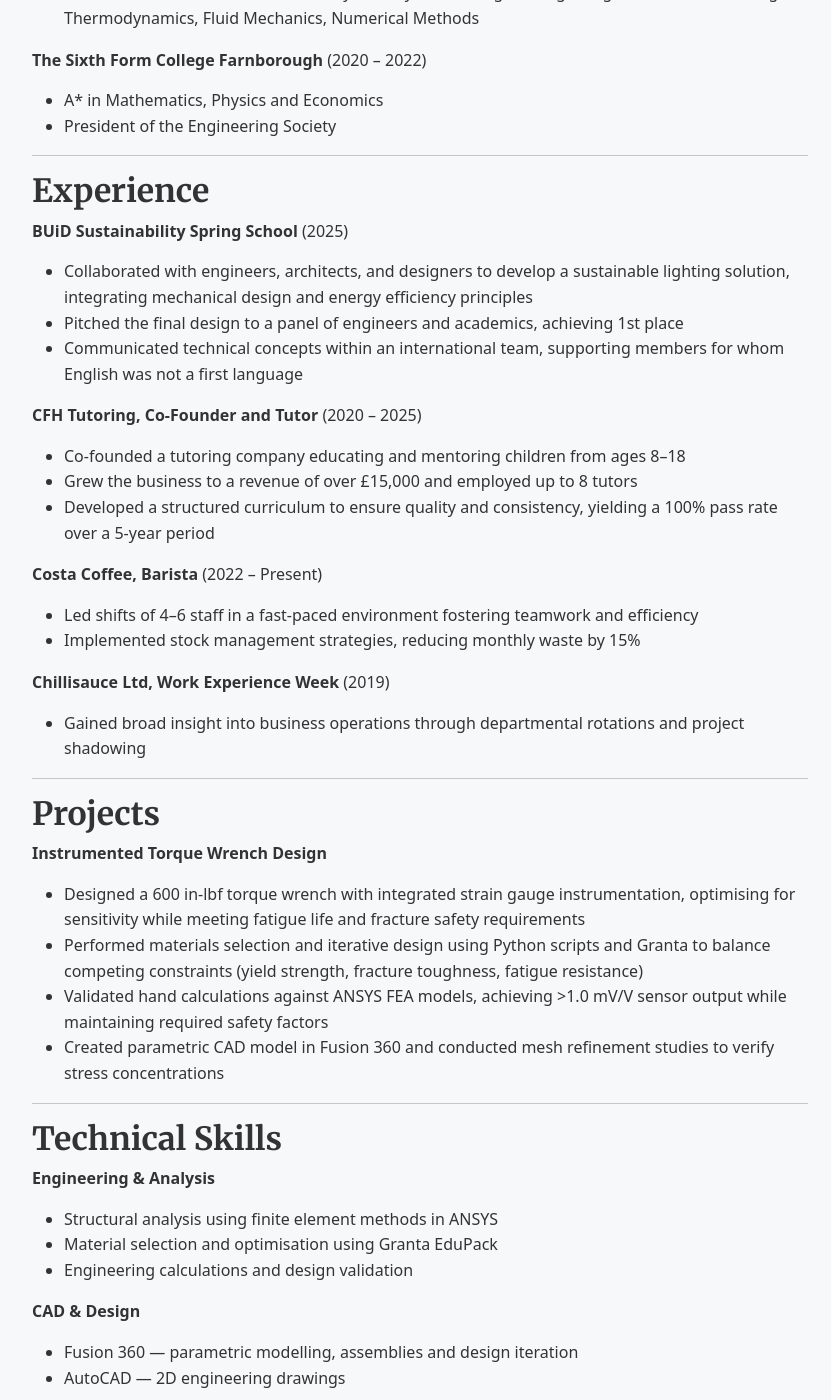
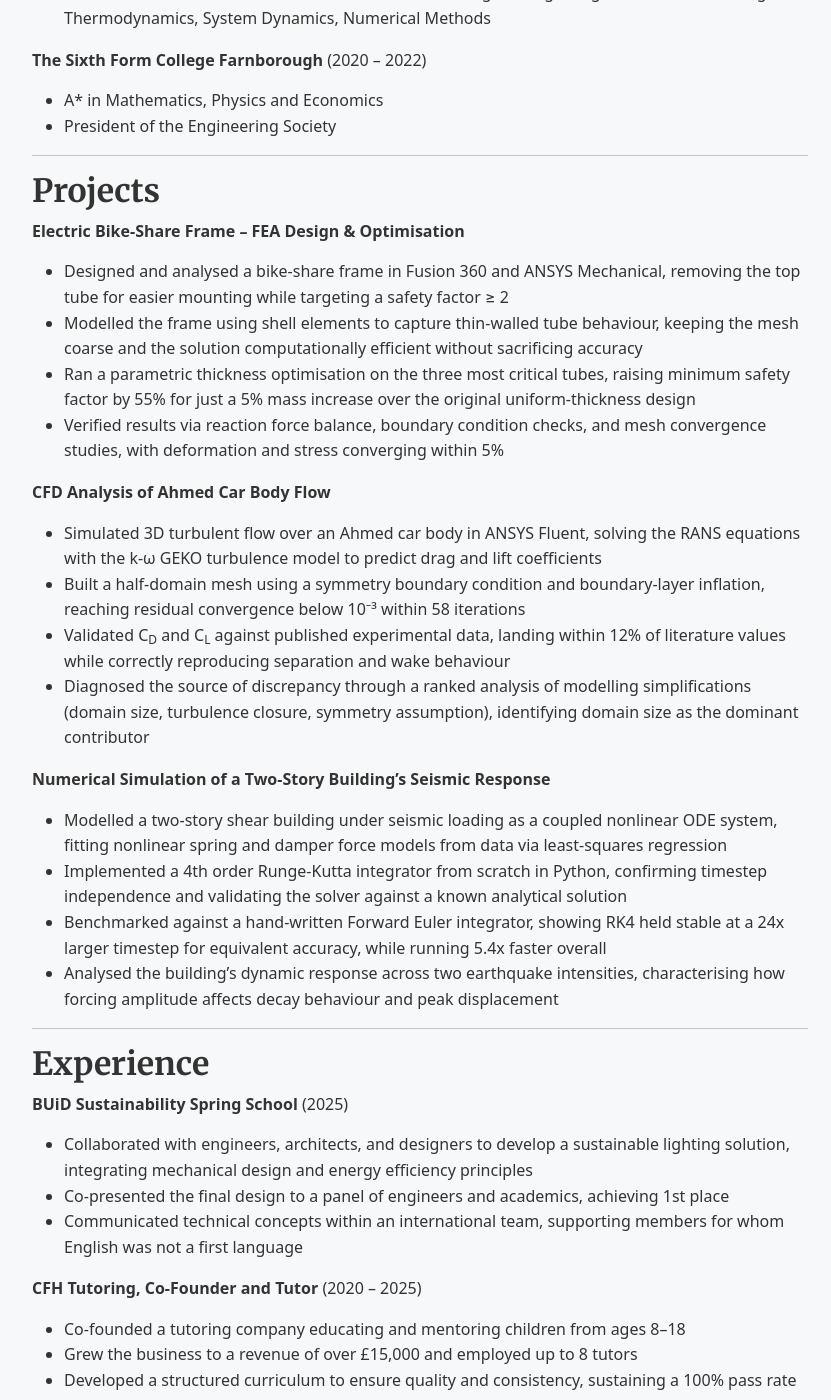
Before and after one commit to CPearson03/CPearson03.github.io, a Jekyll site: the page built from _pages/cv.md, in a window 1280 px wide and 1400 px high, scrolled down 360 px. Shown: the whole window, without its empty margins (220-1051 px from the left). Built offline with Jekyll 4.4.1, drawn with Linux system fonts in a browser that asks for light colours; some of the changed text lies outside the part shown.

Commit message:
finishing touches

```diff
--- a/_pages/cv.md
+++ b/_pages/cv.md
@@ -26,67 +25,60 @@ permalink: /cv/
 
 ---
 
+## Projects
+
+**Electric Bike-Share Frame – FEA Design & Optimisation**
+- Designed and analysed a bike-share frame in Fusion 360 and ANSYS Mechanical, removing the top tube for easier mounting while targeting a safety factor ≥ 2
+- Modelled the frame using shell elements to capture thin-walled tube behaviour, keeping the mesh coarse and the solution computationally efficient without sacrificing accuracy
+- Ran a parametric thickness optimisation on the three most critical tubes, raising minimum safety factor by 55% for just a 5% mass increase over the original uniform-thickness design
+- Verified results via reaction force balance, boundary condition checks, and mesh convergence studies, with deformation and stress converging within 5%
+
+**CFD Analysis of Ahmed Car Body Flow**
+- Simulated 3D turbulent flow over an Ahmed car body in ANSYS Fluent, solving the RANS equations with the k-ω GEKO turbulence model to predict drag and lift coefficients
+- Built a half-domain mesh using a symmetry boundary condition and boundary-layer inflation, reaching residual convergence below 10⁻³ within 58 iterations
+- Validated C<sub>D</sub> and C<sub>L</sub> against published experimental data, landing within 12% of literature values while correctly reproducing separation and wake behaviour
+- Diagnosed the source of discrepancy through a ranked analysis of modelling simplifications (domain size, turbulence closure, symmetry assumption), identifying domain size as the dominant contributor
+
+**Numerical Simulation of a Two-Story Building's Seismic Response**
+- Modelled a two-story shear building under seismic loading as a coupled nonlinear ODE system, fitting nonlinear spring and damper force models from data via least-squares regression
+- Implemented a 4th order Runge-Kutta integrator from scratch in Python, confirming timestep independence and validating the solver against a known analytical solution
+- Benchmarked against a hand-written Forward Euler integrator, showing RK4 held stable at a 24x larger timestep for equivalent accuracy, while running 5.4x faster overall
+- Analysed the building's dynamic response across two earthquake intensities, characterising how forcing amplitude affects decay behaviour and peak displacement
+
+---
+
 ## Experience
 
 **BUiD Sustainability Spring School** (2025)
 - Collaborated with engineers, architects, and designers to develop a sustainable lighting solution, integrating mechanical design and energy efficiency principles
-- Pitched the final design to a panel of engineers and academics, achieving 1st place
+- Co-presented the final design to a panel of engineers and academics, achieving 1st place
 - Communicated technical concepts within an international team, supporting members for whom English was not a first language
 
 **CFH Tutoring, Co-Founder and Tutor** (2020 – 2025)
 - Co-founded a tutoring company educating and mentoring children from ages 8–18
 - Grew the business to a revenue of over £15,000 and employed up to 8 tutors
-- Developed a structured curriculum to ensure quality and consistency, yielding a 100% pass rate over a 5-year period
+- Developed a structured curriculum to ensure quality and consistency, sustaining a 100% pass rate over a 5-year period
 
 **Costa Coffee, Barista** (2022 – Present)
 - Led shifts of 4–6 staff in a fast-paced environment fostering teamwork and efficiency
-- Implemented stock management strategies, reducing monthly waste by 15%
-
-**Chillisauce Ltd, Work Experience Week** (2019)
-- Gained broad insight into business operations through departmental rotations and project shadowing
-
----
-
-## Projects
-
-**Instrumented Torque Wrench Design**
-- Designed a 600 in-lbf torque wrench with integrated strain gauge instrumentation, optimising for sensitivity while meeting fatigue life and fracture safety requirements
-- Performed materials selection and iterative design using Python scripts and Granta to balance competing constraints (yield strength, fracture toughness, fatigue resistance)
-- Validated hand calculations against ANSYS FEA models, achieving >1.0 mV/V sensor output while maintaining required safety factors
-- Created parametric CAD model in Fusion 360 and conducted mesh refinement studies to verify stress concentrations
+- Analysed sales data to forecast demand and implement stock management strategies, reducing monthly waste by 15%
 
 ---
 
 ## Technical Skills
 
-**Engineering & Analysis**
-- Structural analysis using finite element methods in ANSYS
-- Material selection and optimisation using Granta EduPack
-- Engineering calculations and design validation
+**Software**
+- ANSYS Fluent, ANSYS Mechanical, Fusion 360, Granta EduPack
 
-**CAD & Design**
-- Fusion 360 — parametric modelling, assemblies and design iteration
-- AutoCAD — 2D engineering drawings
+**Programming & Numerical Methods**
+- Python (NumPy, Matplotlib), MATLAB, nonlinear ODE modelling, least-squares regression
 
-**Programming & Computational Tools**
-- Python — primary language for engineering scripting and numerical analysis
-- MATLAB — foundational experience from engineering coursework
+**Manufacturing & Testing**
+- Mill and lathe operation, tensile testing, ASTM standards
 
-**Laboratory & Manufacturing**
-- Operation of mill, lathe, and bandsaw for prototype fabrication
-- Mechanical testing using tensile testing machines in accordance with ASTM standards
-- Oscilloscope analysis of free and forced vibration response in dynamic systems
-
-**Technical Communication**
-- Technical reporting using LaTeX and Microsoft Office
+**Engineering Analysis**
+- FEA, CFD, mesh convergence, simulation validation
 
 ---
 
-## Leadership & Additional Experience
-
-- Captained school football team to its first county cup final, developing teamwork and performance-driven leadership
-- International academic and project experience through study at Cornell University and participation in sustainability programme in Dubai
-
----
-
-[Download my CV](/assets/CV_Current.pdf) in pdf format.
+[Download my CV](/assets/CV.pdf) in pdf format.
```
Also changed, not shown: other parts of _pages/cv.md (+3 -4 lines), index.md (+1 -4 lines), assets/images/Profile_Picture.jpg (added), 8 other files.
